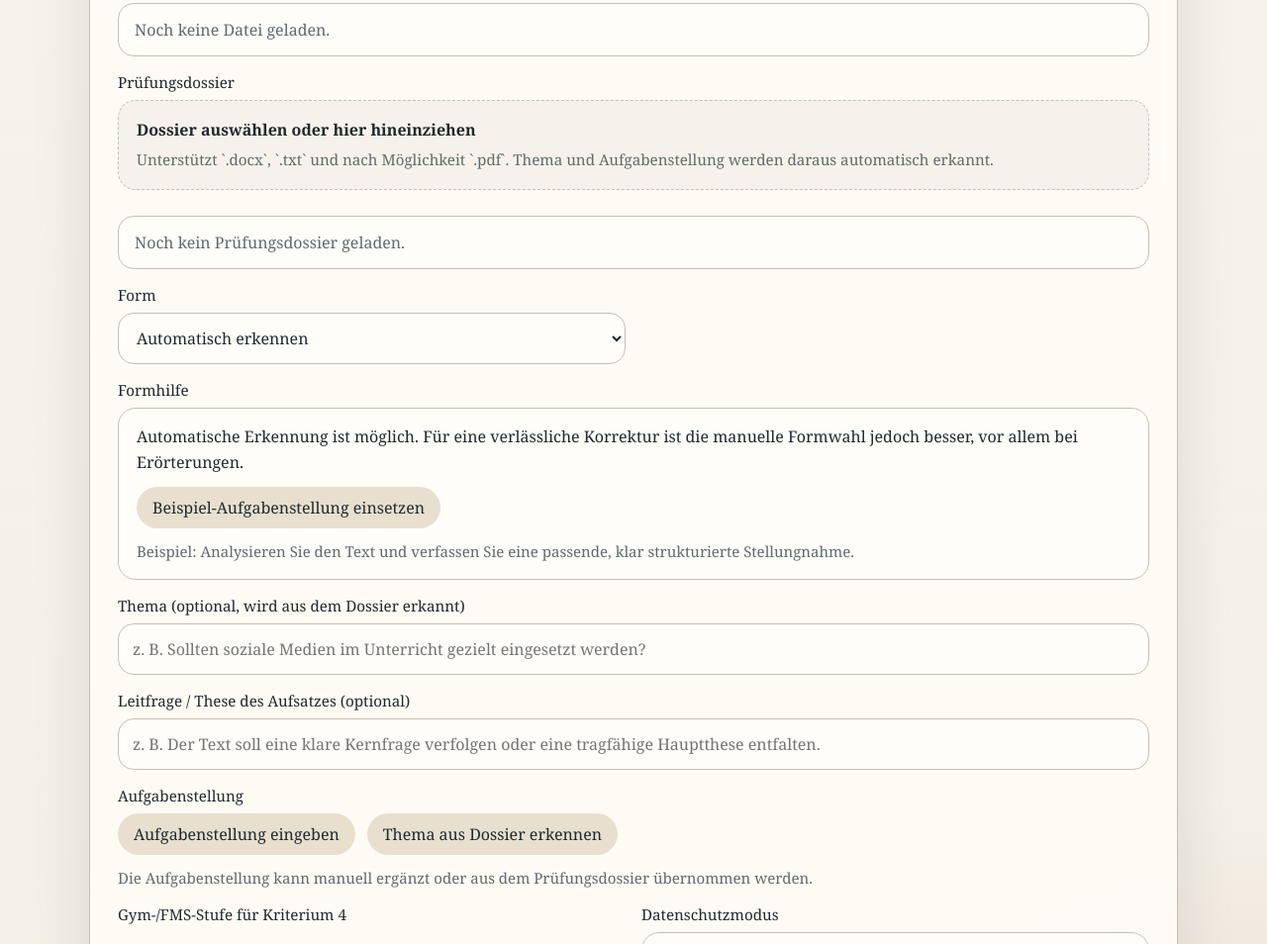
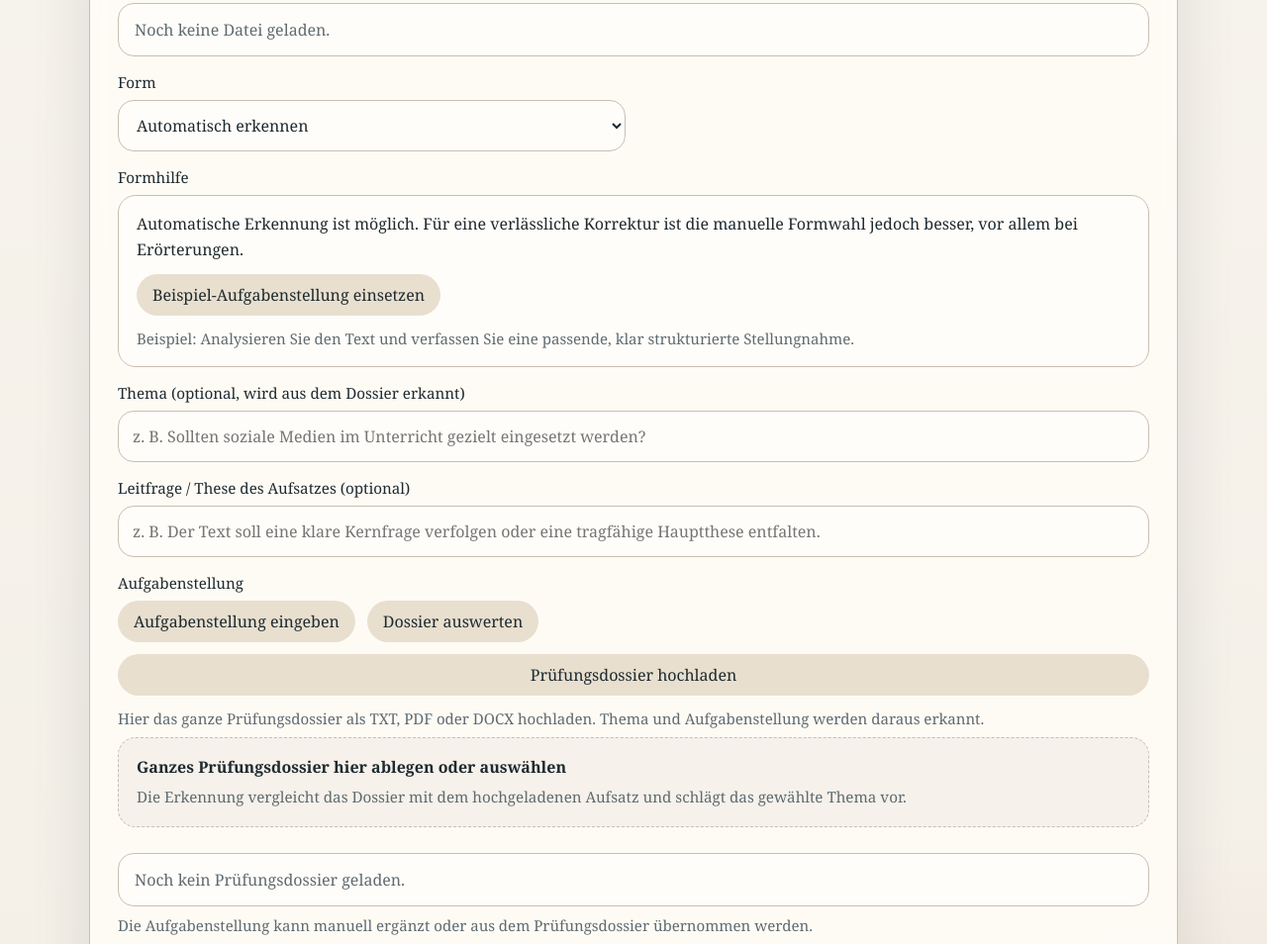
Before and after one commit to PatrickFischerKSA/korrekturroboter, a plain HTML site: page static/plattform.html in a window 1280 px wide. Shown: the part 807-1761 px from the top of the page at 99% size. Drawn offline with Linux system fonts and the light colour scheme.

Commit message:
Add files via upload

```diff
--- a/static/plattform.html
+++ b/static/plattform.html
@@ -32,30 +32,6 @@
             </label>
             <input id="docxFile" class="visually-hidden" type="file" accept=".docx" />
             <div id="fileStatus" class="status">Noch keine Datei geladen.</div>
-          </div>
-
-          <div class="field full-span">
-            <span>Prüfungsdossier</span>
-            <label id="dossierUploadBox" class="upload-box neutral" for="dossierFile">
-              <strong>Dossier auswählen oder hier hineinziehen</strong>
-              <span>Unterstützt `.docx`, `.txt` und nach Möglichkeit `.pdf`. Thema und Aufgabenstellung werden daraus automatisch erkannt.</span>
-            </label>
-            <input id="dossierFile" class="visually-hidden" type="file" accept=".docx,.txt,.pdf" />
-            <div id="dossierStatus" class="status">Noch kein Prüfungsdossier geladen.</div>
-          </div>
-
-          <div id="dossierCandidateSection" class="field full-span hidden">
-            <span>Erkannte Themen aus dem Prüfungsdossier</span>
-            <div class="guide-box">
-              <p class="guide-text">
-                Wähle das erkannte Thema aus und bestätige es. Erst danach startet die Korrektur mit dem passenden Bewertungsrahmen.
-              </p>
-              <div id="dossierCandidateList" class="candidate-list"></div>
-              <div class="inline-actions">
-                <button id="confirmDossierButton" class="primary small" type="button">Thema bestätigen</button>
-                <p id="dossierConfirmStatus" class="hint">Noch kein Thema bestätigt.</p>
-              </div>
-            </div>
           </div>
 
           <label class="field">
@@ -94,7 +70,29 @@
             <span>Aufgabenstellung</span>
             <div class="inline-actions">
               <button id="assignmentToggle" class="ghost small" type="button">Aufgabenstellung eingeben</button>
-              <button id="dossierDetectButton" class="ghost small" type="button">Thema aus Dossier erkennen</button>
+              <button id="dossierDetectButton" class="ghost small" type="button">Dossier auswerten</button>
+              <label class="button-link ghost small start-upload" for="dossierFile">Prüfungsdossier hochladen</label>
+              <input id="dossierFile" class="visually-hidden" type="file" accept=".docx,.txt,.pdf" />
+              <p class="hint">Hier das ganze Prüfungsdossier als TXT, PDF oder DOCX hochladen. Thema und Aufgabenstellung werden daraus erkannt.</p>
+            </div>
+            <label id="dossierUploadBox" class="upload-box neutral" for="dossierFile">
+              <strong>Ganzes Prüfungsdossier hier ablegen oder auswählen</strong>
+              <span>Die Erkennung vergleicht das Dossier mit dem hochgeladenen Aufsatz und schlägt das gewählte Thema vor.</span>
+            </label>
+            <div id="dossierStatus" class="status">Noch kein Prüfungsdossier geladen.</div>
+            <div id="dossierCandidateSection" class="hidden">
+              <div class="guide-box">
+                <p class="guide-text">
+                  Wähle das erkannte Thema aus und bestätige es. Erst danach startet die Korrektur mit dem passenden Bewertungsrahmen.
+                </p>
+                <div id="dossierCandidateList" class="candidate-list"></div>
+                <div class="inline-actions">
+                  <button id="confirmDossierButton" class="primary small" type="button">Thema bestätigen</button>
+                  <p id="dossierConfirmStatus" class="hint">Noch kein Thema bestätigt.</p>
+                </div>
+              </div>
+            </div>
+            <div class="inline-actions">
               <p class="hint">Die Aufgabenstellung kann manuell ergänzt oder aus dem Prüfungsdossier übernommen werden.</p>
             </div>
             <div id="assignmentWrap" class="hidden">
```
